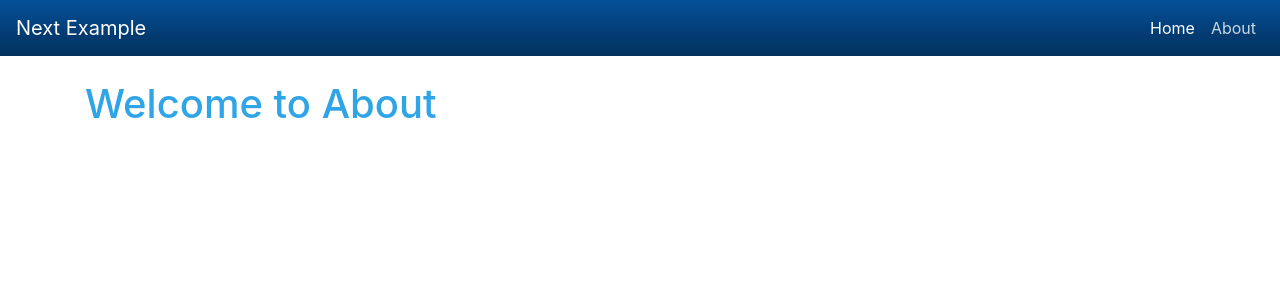
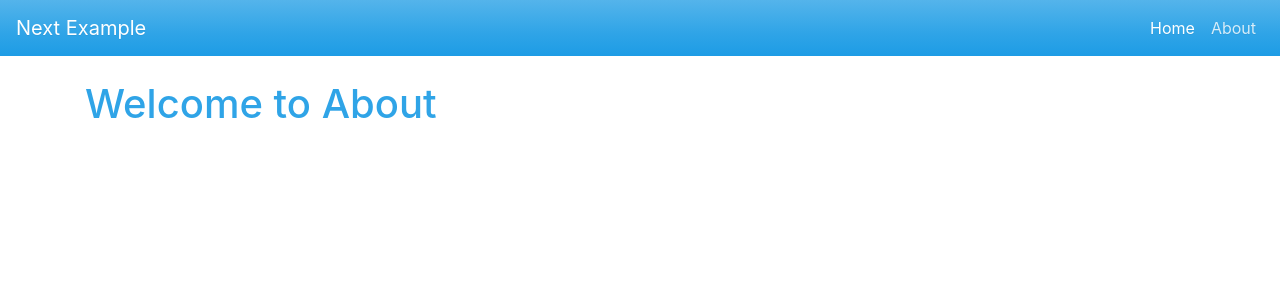
Before and after one commit to Olanetsoft/NextJs-Example-Project, a Next.js app: page /about in a window 1280 px wide. Shown: the top 300 px of the page. Built offline with nearby package versions, Linux system fonts and the light colour scheme.

Commit message:
RESTRUCTURED

```diff
--- a/components/navbar.js
+++ b/components/navbar.js
@@ -2,7 +2,7 @@
 
 const Navbar = () => {
     return (
-        <nav className="navbar navbar-expand navbar-dark bg-dark mb-4">
+        <nav className="navbar navbar-expand navbar-dark bg-primary mb-4">
             {/* <div className="container"> */}
                 <a className="navbar-brand" href="#">Next Example</a>
                 <div className="collapse navbar-collapse">
```
